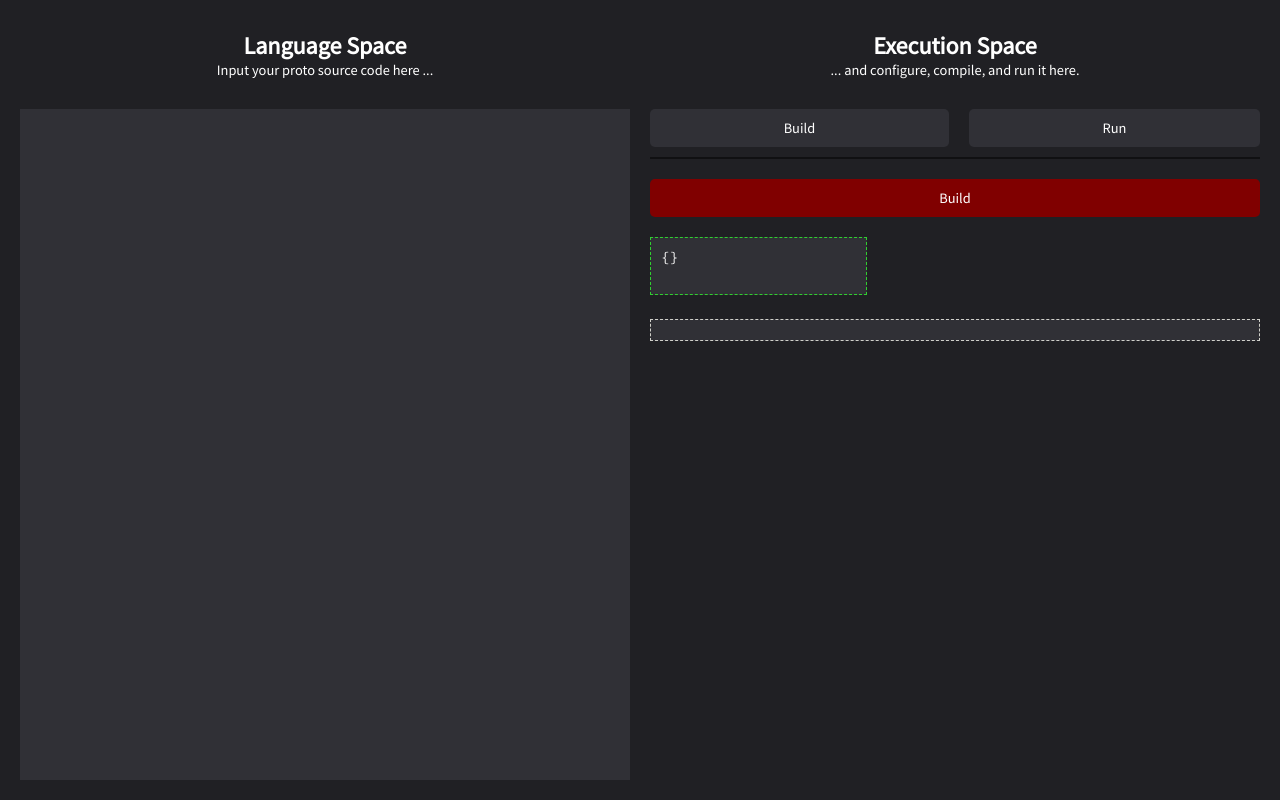
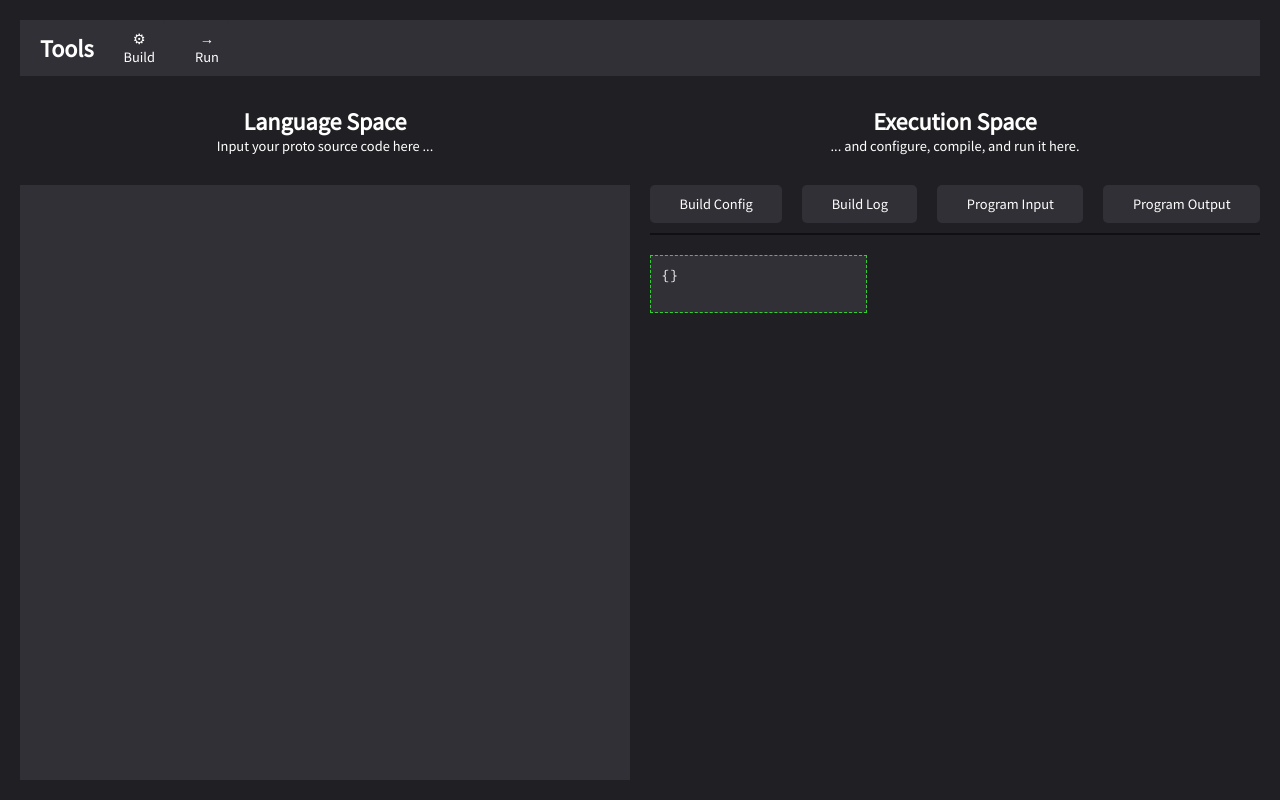
Before and after one commit to musicmrman99/proto-lang, a React app in the folder site/: page / in a window 1280 px wide. Built offline with nearby package versions, Linux system fonts and the light colour scheme; what antlr4 would draw is missing.

Commit message:
Move action buttons to top toolbar

```diff
--- a/site/src/components/App.css
+++ b/site/src/components/App.css
@@ -22,27 +22,42 @@
     --layout-space: 20px;
 }
 
-/* Top-Level Rules
+/* Structural Rules
 -------------------------------------------------- */
 
-html, body, .app {
+html, body, #app {
     padding: 0;
     margin: 0;
 }
 
-.app {
+#app {
     width: 100vw;
     height: 100vh;
     padding: var(--layout-space);
 
     display: flex;
-    flex-direction: row;
+    flex-direction: column;
     gap: var(--layout-space);
 
     background-color: var(--background);
 }
 
-/* App-Wide Rules
+header, footer {
+    display: flex;
+    flex-direction: column;
+    gap: var(--layout-space);
+
+    background-color: var(--background-light);
+}
+
+main {
+    display: flex;
+    flex-direction: row;
+    gap: var(--layout-space);
+    flex-grow: 1;
+}
+
+/* Generic Rules
 -------------------------------------------------- */
 
 * {
--- a/site/src/components/App.jsx
+++ b/site/src/components/App.jsx
@@ -3,6 +3,7 @@ import './App.css';
 
 import { configDefault } from '../core/Config';
 
+import Toolbar from './Toolbar';
 import LanguageSpace from './LanguageSpace';
 import ExecutionSpace from './ExecutionSpace';
 
@@ -34,7 +35,20 @@ export default class App extends react.Component {
 
   render() {
     return (
-      <div className="app">
+      <div id="app">
+        <header>
+          <Toolbar
+            protoSource={this.state.protoSource}
+            buildConfig={this.state.buildConfig}
+            ast={this.state.ast}
+            programInput={this.state.programInput}
+
+            onBuild={(ast, buildLog) => this.setState({ast: ast, buildLog: buildLog})}
+            onRun={(programOutput) => this.setState({programOutput: programOutput})}
+          />
+        </header>
+
+        <main>
           <LanguageSpace
             protoSource={this.state.protoSource}
 
@@ -42,7 +56,6 @@ export default class App extends react.Component {
           />
 
           <ExecutionSpace
-          protoSource={this.state.protoSource}
             buildConfig={this.state.buildConfig}
             ast={this.state.ast}
             buildLog={this.state.buildLog}
@@ -50,11 +63,9 @@ export default class App extends react.Component {
             programOutput={this.state.programOutput}
 
             onBuildConfigChange={(buildConfig) => this.setState({buildConfig: buildConfig})}
-          onBuild={(ast, buildLog) => this.setState({ast: ast, buildLog: buildLog})}
-
             onProgramInputChange={(programInput) => this.setState({programInput: programInput})}
-          onRun={(programOutput) => this.setState({programOutput: programOutput})}
           />
+        </main>
       </div>
     );
   }
--- a/site/src/components/ExecutionSpace.jsx
+++ b/site/src/components/ExecutionSpace.jsx
@@ -21,26 +21,20 @@ export default class ExecutionSpace extends react.Component {
         </div>
 
         <Tabs swapEvent="onMouseEnter">
-          <Tab tabid="build" name="Build">
-            <div id="execution-space-main">
-              <div className="execution-space-actions">
-                <button id="build-action" onClick={() => this.props.onBuild(...commands.build(this.props.protoSource, this.props.buildConfig))}>Build</button>
-              </div>
-
-              <BuildConfigPanel buildConfig={this.props.buildConfig} onBuildConfigChange={this.props.onBuildConfigChange} />
-              <BuildLogPanel buildLog={this.props.buildLog} />
-            </div>
+          <Tab tabid="build-config" name="Build Config">
+            <BuildConfigPanel buildConfig={this.props.buildConfig} onBuildConfigChange={this.props.onBuildConfigChange} />
           </Tab>
 
-          <Tab tabid="run" name="Run">
-            <div id="execution-space-main">
-              <div className="execution-space-actions">
-                <button id="run-action" onClick={() => this.props.onRun(commands.run(this.props.ast, this.props.programInput))}>Run</button>
-              </div>
+          <Tab tabid="build-log" name="Build Log">
+            <BuildLogPanel buildLog={this.props.buildLog} />
+          </Tab>
 
-              <ProgramInputPanel programInput={this.props.programInput} onProgramInputChange={this.props.onProgramInputChange} />
-              <ProgramOutputPanel programOutput={this.props.programOutput} />
-            </div>
+          <Tab tabid="program-input" name="Program Input">
+            <ProgramInputPanel programInput={this.props.programInput} onProgramInputChange={this.props.onProgramInputChange} />
+          </Tab>
+
+          <Tab tabid="program-output" name="Program Output">
+            <ProgramOutputPanel programOutput={this.props.programOutput} />
           </Tab>
         </Tabs>
       </div>
--- /dev/null
+++ b/site/src/components/Toolbar.css
@@ -0,0 +1,8 @@
+.toolbar {
+    width: 100%;
+    padding: 0 var(--layout-space);
+
+    display: flex;
+    align-items: center;
+    gap: var(--layout-space)
+}
--- /dev/null
+++ b/site/src/components/Toolbar.jsx
@@ -0,0 +1,16 @@
+import react from 'react';
+import './Toolbar.css';
+
+import commands from '../core/Commands';
+
+export default class Toolbar extends react.Component {
+  render() {
+    return (
+      <div class="toolbar">
+        <h2>Tools</h2>
+        <button onClick={() => this.props.onBuild(...commands.build(this.props.protoSource, this.props.buildConfig))}>⚙<br />Build</button>
+        <button onClick={() => this.props.onRun(commands.run(this.props.ast, this.props.programInput))}>&rarr;<br />Run</button>
+      </div>
+    );
+  }
+}
```
Lines whose indentation alone changed are shown as unchanged.
